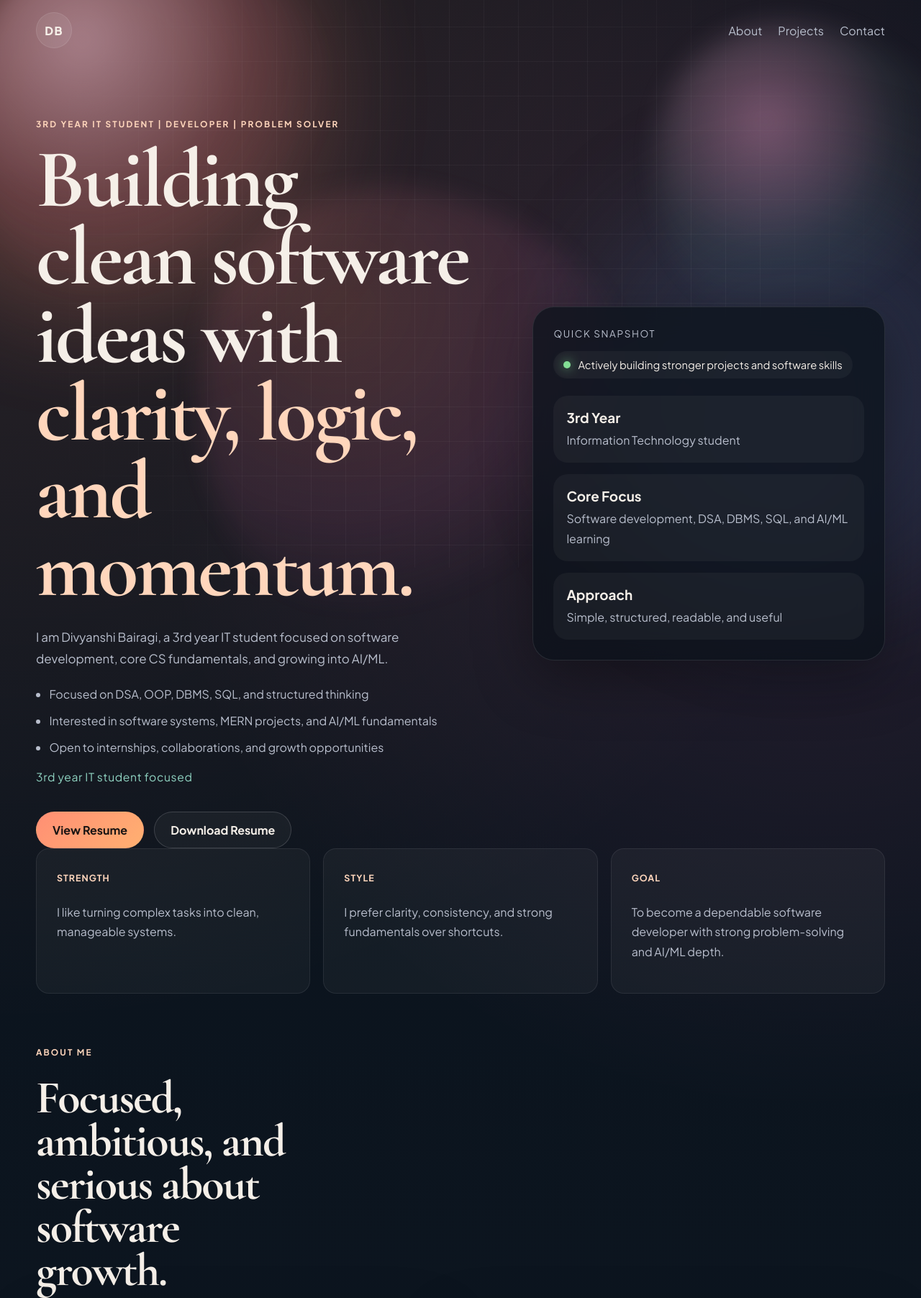
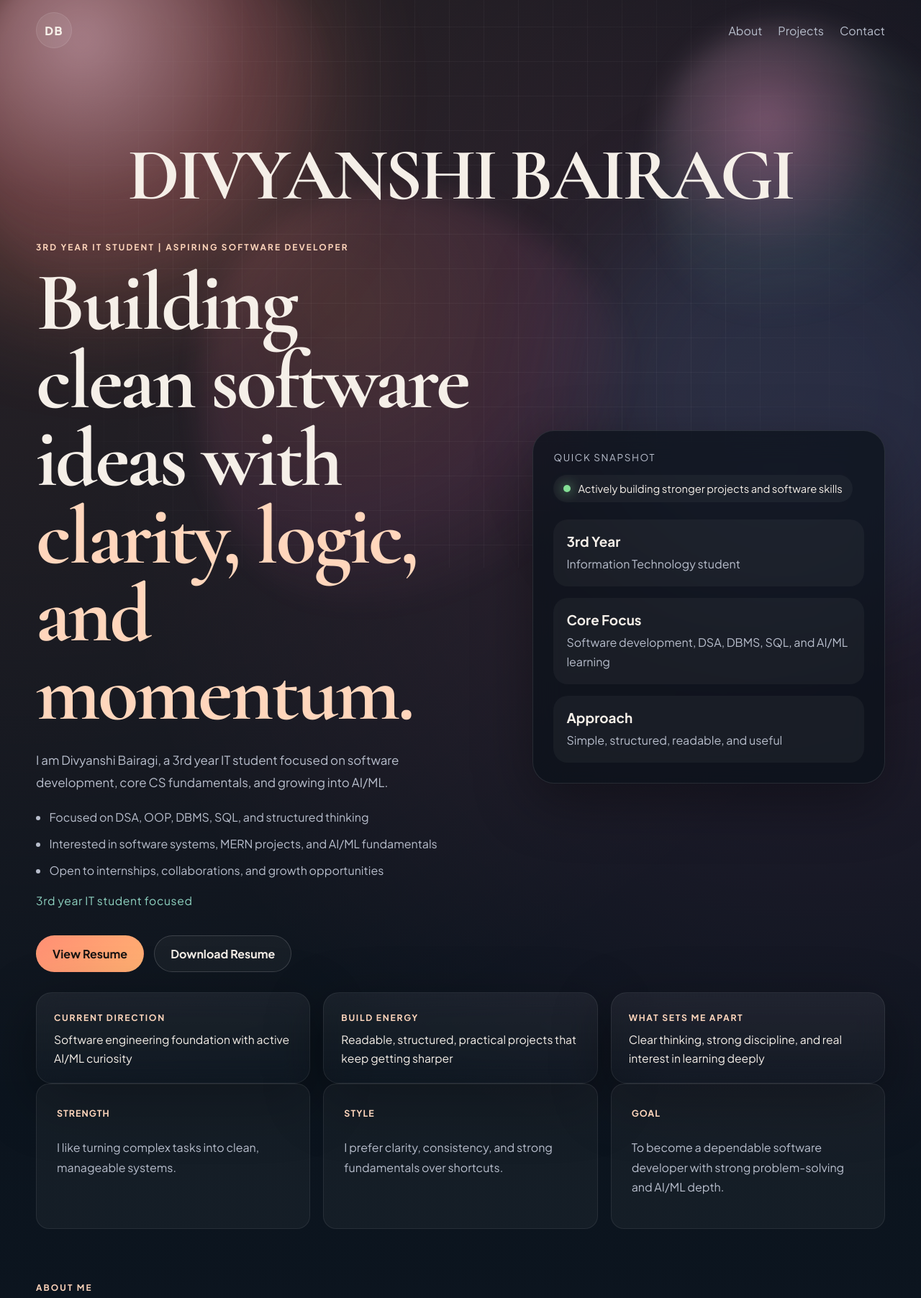
Before and after one commit to Div142/portfolio2, a plain HTML site: page index.html in a window 1280 px wide. Shown: the part 11-1815 px from the top of the page at 72% size. Drawn offline with nearby package versions, Linux system fonts and the light colour scheme.

Commit message:
Polish landing text and portfolio layout

```diff
--- a/index.html
+++ b/index.html
@@ -40,8 +40,12 @@
 
     <main id="top">
       <section class="hero section reveal">
+        <div class="landing-name">
+          <h2>Divyanshi Bairagi</h2>
+        </div>
+
         <div class="hero-copy">
-          <p class="eyebrow">3rd year IT student | developer | problem solver</p>
+          <p class="eyebrow">3rd year IT student | aspiring software developer</p>
           <h1>
             Building clean software ideas with
             <span>clarity, logic, and momentum.</span>
@@ -89,6 +93,21 @@
             </article>
           </div>
         </aside>
+      </section>
+
+      <section class="signature-band reveal">
+        <div class="signature-item">
+          <span>Current Direction</span>
+          <p>Software engineering foundation with active AI/ML curiosity</p>
+        </div>
+        <div class="signature-item">
+          <span>Build Energy</span>
+          <p>Readable, structured, practical projects that keep getting sharper</p>
+        </div>
+        <div class="signature-item">
+          <span>What Sets Me Apart</span>
+          <p>Clear thinking, strong discipline, and real interest in learning deeply</p>
+        </div>
       </section>
 
       <section class="insight-strip reveal">
--- a/style.css
+++ b/style.css
@@ -213,6 +213,26 @@ main {
   grid-template-columns: 1.15fr 0.85fr;
   gap: 28px;
   align-items: center;
+  align-content: center;
+  padding-top: 2rem;
+}
+
+.landing-name {
+  grid-column: 1 / -1;
+  display: grid;
+  justify-items: center;
+  text-align: center;
+  gap: 10px;
+  margin-bottom: 1.2rem;
+}
+
+.landing-name h2 {
+  margin: 0;
+  font-family: "Cormorant Garamond", serif;
+  font-size: clamp(3.2rem, 8vw, 6.4rem);
+  line-height: 0.9;
+  letter-spacing: -0.04em;
+  text-transform: uppercase;
 }
 
 .eyebrow {
@@ -251,6 +271,10 @@ main {
   color: var(--muted);
   font-size: 1.06rem;
   line-height: 1.8;
+}
+
+.hero-copy {
+  position: relative;
 }
 
 .hero-points,
@@ -389,6 +413,39 @@ main {
   display: grid;
   grid-template-columns: repeat(3, minmax(0, 1fr));
   gap: 18px;
+}
+
+.signature-band {
+  display: grid;
+  grid-template-columns: repeat(3, minmax(0, 1fr));
+  gap: 18px;
+  margin-top: 28px;
+}
+
+.signature-item {
+  padding: 22px 24px;
+  border-radius: 22px;
+  background: linear-gradient(180deg, rgba(255, 255, 255, 0.06), rgba(255, 255, 255, 0.02));
+  border: 1px solid rgba(255, 255, 255, 0.08);
+  box-shadow: var(--shadow);
+  backdrop-filter: blur(18px);
+}
+
+.signature-item span {
+  display: inline-block;
+  margin-bottom: 10px;
+  color: var(--accent-soft);
+  font-size: 0.76rem;
+  font-weight: 700;
+  letter-spacing: 0.14em;
+  text-transform: uppercase;
+}
+
+.signature-item p {
+  margin: 0;
+  color: var(--text);
+  line-height: 1.65;
+  font-size: 0.98rem;
 }
 
 .insight-card {
@@ -638,7 +695,8 @@ main {
   .skills-layout,
   .spotlight-card,
   .project-grid,
-  .extra-contact {
+  .extra-contact,
+  .signature-band {
     grid-template-columns: 1fr;
   }
 
@@ -653,6 +711,10 @@ main {
 
   .hero h1 {
     max-width: 13ch;
+  }
+
+  .landing-name {
+    margin-bottom: 0.4rem;
   }
 }
 
@@ -682,6 +744,10 @@ main {
 
   .hero {
     gap: 22px;
+  }
+
+  .landing-name h2 {
+    font-size: clamp(2.6rem, 14vw, 4.1rem);
   }
 
   .hero h1 {
```
